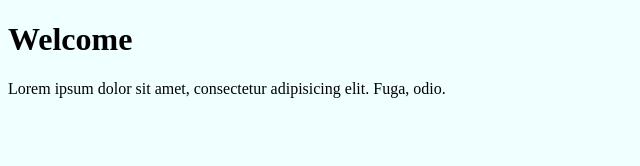
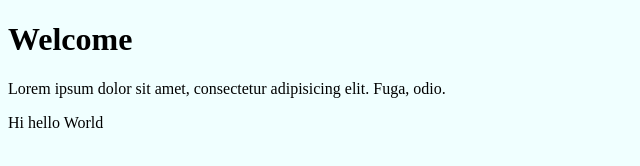
Before and after one commit to Soumya1201/MyProject, a plain HTML site: page index.html in a window 1280 px wide. Shown: the whole page, without its empty margins (0-640 px from the left). Drawn offline with Linux system fonts and the light colour scheme.

Commit message:
Editing the index file

```diff
--- a/index.html
+++ b/index.html
@@ -9,5 +9,6 @@
 <body>
     <h1>Welcome</h1>
     <p>Lorem ipsum dolor sit amet, consectetur adipisicing elit. Fuga, odio.</p>
+    <p>Hi hello World</p>
 </body>
 </html>
```
